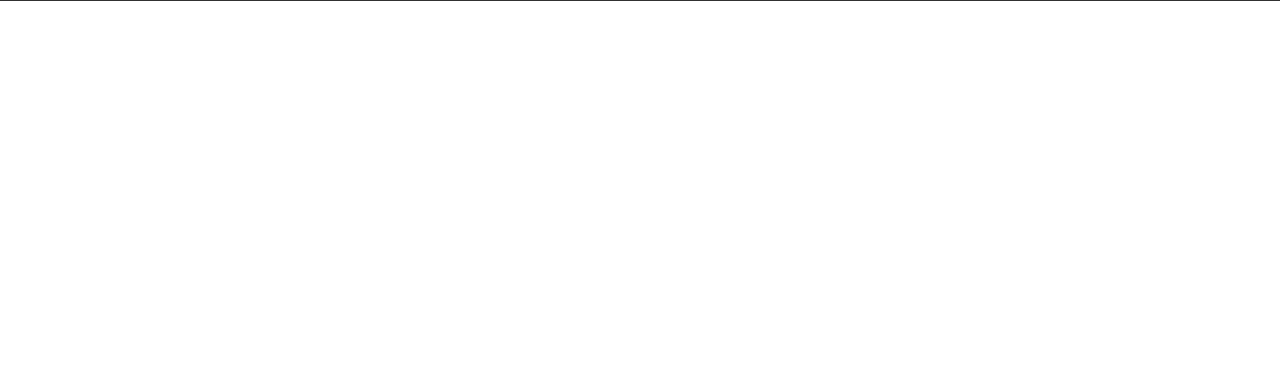
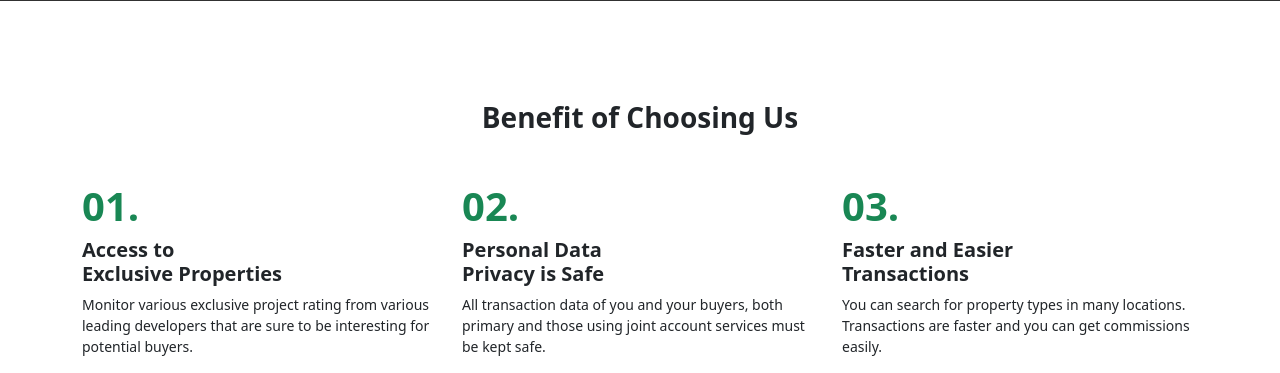
Before and after one commit to LilRex22/Django-Real-Estate-website, a Django app: page / in a window 1280 px wide. Shown: the part 2278-2651 px from the top of the page. Before the commit the page ends 2279 px from the top, so only its background shows below. Run offline with Django 5.2, Linux system fonts and the light colour scheme; data comes from the database, SQL or seed files in the repository; some libraries are stand-ins or nearby versions.

Commit message:
lazy image loading and benefit of choosing us section

```diff
--- a/templates/home.html
+++ b/templates/home.html
@@ -143,19 +143,19 @@
                         <div class="row justify-content-center">
                             <div class="col-10 col-lg-4 mt-3 mt-lg-0">
                                 <a href="">
-                                    <img src="{% static 'assets/beige-green-building-day.jpg' %}" alt="carousel-img" class="img-fluid carousel-img-fix">
+                                    <img loading='lazy' src="{% static 'assets/beige-green-building-day.jpg' %}" alt="carousel-img" class="img-fluid carousel-img-fix">
                                 </a>
                                 <p class="text-white">Konga Agreste Lounge</p>
                             </div>
                             <div class="col-10 col-lg-4 mt-3 mt-lg-0">
                                 <a href="">
-                                    <img src="{% static 'assets/city-background-panoramic-view.jpg' %}" alt="carousel-img" class="img-fluid carousel-img-fix">
+                                    <img loading='lazy' src="{% static 'assets/city-background-panoramic-view.jpg' %}" alt="carousel-img" class="img-fluid carousel-img-fix">
                                 </a>
                                 <p class="text-white">Skyline House</p>
                             </div>
                             <div class="col-10 col-lg-4 mt-3 mt-lg-0">
                                 <a href="">
-                                    <img src="{% static 'assets/analog-landscape-city-with-buildings.jpg' %}" alt="carousel-img" class="img-fluid carousel-img-fix">
+                                    <img loading='lazy' src="{% static 'assets/analog-landscape-city-with-buildings.jpg' %}" alt="carousel-img" class="img-fluid carousel-img-fix">
                                 </a>
                                 <p class="text-white">Gothic cellar</p>
                             </div>
@@ -166,19 +166,19 @@
                         <div class="row justify-content-center">
                             <div class="col-10 col-lg-4 mt-3 mt-lg-0">
                                 <a href="">
-                                    <img src="{% static 'assets/analog-landscape-city-with-buildings.jpg' %}" alt="carousel-img" class="img-fluid carousel-img-fix">
+                                    <img loading='lazy' src="{% static 'assets/analog-landscape-city-with-buildings.jpg' %}" alt="carousel-img" class="img-fluid carousel-img-fix">
                                 </a>
                                 <p class="text-white">Daxville apartment</p>
                             </div>
                             <div class="col-10 col-lg-4 mt-3 mt-lg-0">
                                 <a href="">
-                                    <img src="{% static 'assets/city-background-panoramic-view.jpg' %}" alt="carousel-img" class="img-fluid carousel-img-fix">
+                                    <img loading='lazy' src="{% static 'assets/city-background-panoramic-view.jpg' %}" alt="carousel-img" class="img-fluid carousel-img-fix">
                                 </a>
                                 <p class="text-white">Detroit Shades</p>
                             </div>
                             <div class="col-10 col-lg-4 mt-3 mt-lg-0">
                                 <a href="">
-                                    <img src="{% static 'assets/beige-green-building-day.jpg' %}" alt="carousel-img" class="img-fluid carousel-img-fix">
+                                    <img loading='lazy' src="{% static 'assets/beige-green-building-day.jpg' %}" alt="carousel-img" class="img-fluid carousel-img-fix">
                                 </a>
                                 <p class="text-white">Beige Green Suite</p>
                             </div>
@@ -189,19 +189,19 @@
                         <div class="row justify-content-center">
                             <div class="col-10 col-lg-4 mt-3 mt-lg-0">
                                 <a href="">
-                                    <img src="{% static 'assets/city-background-panoramic-view.jpg' %}" alt="carousel-item" class="img-fluid carousel-img-fix">
+                                    <img loading='lazy' src="{% static 'assets/city-background-panoramic-view.jpg' %}" alt="carousel-item" class="img-fluid carousel-img-fix">
                                 </a>
                                 <p class="text-white">Passion Confederate</p>
                             </div>
                             <div class="col-10 col-lg-4 mt-3 mt-lg-0">
                                 <a href="">
-                                    <img src="{% static 'assets/beige-green-building-day.jpg' %}" alt="carousel-img" class="img-fluid carousel-img-fix">
+                                    <img loading='lazy' src="{% static 'assets/beige-green-building-day.jpg' %}" alt="carousel-img" class="img-fluid carousel-img-fix">
                                 </a>
                                 <p class="text-white">Pauline Suite</p>
                             </div>
                             <div class="col-10 col-lg-4 mt-3 mt-lg-0">
                                 <a href="">
-                                    <img src="{% static 'assets/analog-landscape-city-with-buildings.jpg' %}" alt="carousel-img" class="img-fluid carousel-img-fix">
+                                    <img loading='lazy' src="{% static 'assets/analog-landscape-city-with-buildings.jpg' %}" alt="carousel-img" class="img-fluid carousel-img-fix">
                                 </a>
                                 <p class="text-white">Aradale Mannor</p>
                             </div>
@@ -221,4 +221,40 @@
             </div>
         </div>
     </section>
+
+    <section style="margin-top: 100px;">
+        <h3 class="text-center fw-bold">Benefit of Choosing Us</h3>
+        <!-- always remember to wrap any row element in a container in order to avoid overflows on the x-axis. -->
+        <div class="container mt-5">
+            <div class="row justify-content-center">
+                <div class="col-10 col-lg-4 mt-3 mt-lg-0">
+                    <h4 class="display-6 fw-bold text-success">01.</h4>
+                    <h5 class="fw-bold">Access to <br>Exclusive Properties</h5>
+                    <p style="font-size: 14px;">
+                        Monitor various exclusive project rating from various leading
+                        developers that are sure to be interesting for potential
+                        buyers.
+                    </p>
+                </div>
+
+                <div class="col-10 col-lg-4 mt-3 mt-lg-0">
+                    <h4 class="display-6 fw-bold text-success">02.</h4>
+                    <h5 class="fw-bold">Personal Data <br>Privacy is Safe</h5>
+                    <p style="font-size: 14px;">
+                        All transaction data of you and your buyers, both primary
+                        and those using joint account services must be kept safe.
+                    </p>
+                </div>
+
+                <div class="col-10 col-lg-4 mt-3 mt-lg-0">
+                    <h4 class="display-6 fw-bold text-success">03.</h4>
+                    <h5 class="fw-bold">Faster and Easier <br>Transactions</h5>
+                    <p style="font-size: 14px;">
+                        You can search for property types in many locations.
+                        Transactions are faster and you can get commissions easily.
+                    </p>
+                </div>
+            </div>
+        </div>
+    </section>
 {% endblock %}
```
